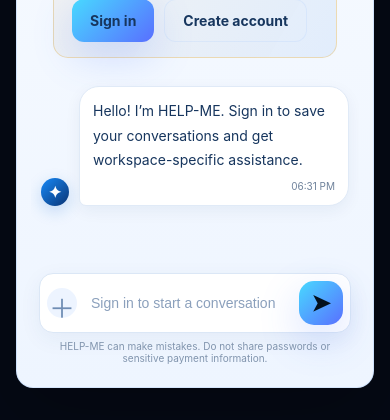
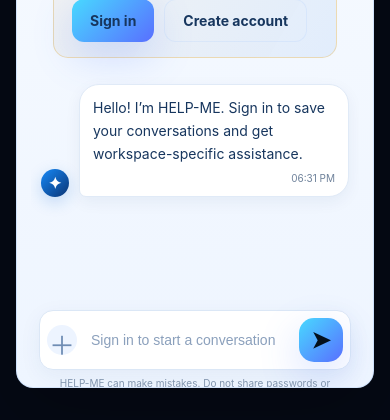
Before and after one commit to saiedahm/HELP-ME-NEW, a Next.js app: page /chat in a window 390 px wide. Shown: the part 421-841 px from the top of the page. Built offline with nearby package versions, Linux system fonts and the light colour scheme; no server answers.

Commit message:
style: refine chat bubbles and legal information dialogs

```diff
--- a/app/globals.css
+++ b/app/globals.css
@@ -268,3 +268,19 @@
 @keyframes legal-fade-in{from{opacity:0}to{opacity:1}}
 @keyframes legal-modal-in{from{opacity:0;transform:translateY(10px) scale(.985)}to{opacity:1;transform:translateY(0) scale(1)}}
 @media(max-width:600px){.digitalfuture-footer{padding:24px 12px 18px;gap:12px}.global-legal-links{gap:8px}.global-legal-links button{padding:8px 10px;font-size:12px}.legal-modal-backdrop{padding:10px}.legal-modal{max-height:94dvh;border-radius:17px}.legal-modal-header{padding:17px}.legal-modal-content{padding:18px 16px 22px}.legal-company-details dl{grid-template-columns:1fr;gap:0}.legal-company-details dt{padding-bottom:2px;border-bottom:0}.legal-company-details dd{padding-top:3px}.legal-modal-content iframe{height:50dvh}}
+
+/* Conversation polish: keep one familiar transcript and anchor the latest message. */
+.chat-panel{display:flex;flex-direction:column;gap:0;overflow:hidden}
+.messages{width:100%;flex:1;min-height:240px;max-height:calc(100dvh - 365px);padding:22px clamp(14px,3.5vw,42px);overscroll-behavior:contain}
+.chat-message-row{flex:0 0 auto}
+.chat-message{width:fit-content;max-width:min(78%,760px);font-size:15px;line-height:1.65;padding:13px 17px}
+.chat-input{flex:0 0 auto;margin:0 18px 0}
+.chat-input input{flex:1;width:100%}
+.legal-external-card{display:flex;flex-direction:column;align-items:flex-start;gap:13px;max-width:680px;margin:0 auto;padding:clamp(20px,4vw,36px);border:1px solid rgba(255,210,122,.22);border-radius:18px;background:linear-gradient(145deg,rgba(73,215,255,.055),rgba(255,210,122,.035))}
+.legal-external-icon{display:grid;place-items:center;width:48px;height:48px;border:1px solid rgba(255,210,122,.3);border-radius:14px;background:rgba(255,210,122,.08);color:#ffd27a;font-size:25px}
+.legal-external-card h3{margin:0;color:#f7f9ff;font-size:23px}
+.legal-external-card p{margin:0;color:#a9b9d0;line-height:1.8;font-size:14px}
+.legal-external-button{display:inline-flex;align-items:center;gap:12px;margin-top:4px;padding:13px 18px;border-radius:12px;background:linear-gradient(115deg,#55dcff,#6279ff);color:#061122!important;font-weight:850;text-decoration:none!important}
+.legal-external-url{overflow-wrap:anywhere;font-size:12px!important;color:#67dcff!important}
+.legal-external-note{border-left:2px solid #e9b958;padding:9px 12px;background:#e9b9580a}
+@media(max-width:700px){.messages{max-height:calc(100dvh - 410px);padding:14px 10px}.chat-message{max-width:88%;font-size:14px;padding:11px 13px}.chat-input{margin:0 8px}}
```
